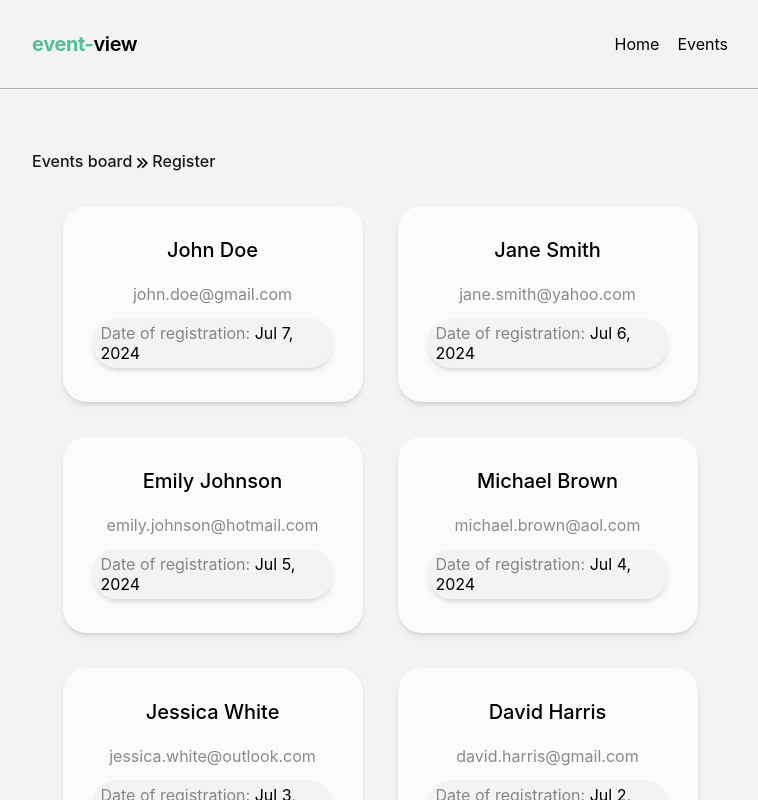
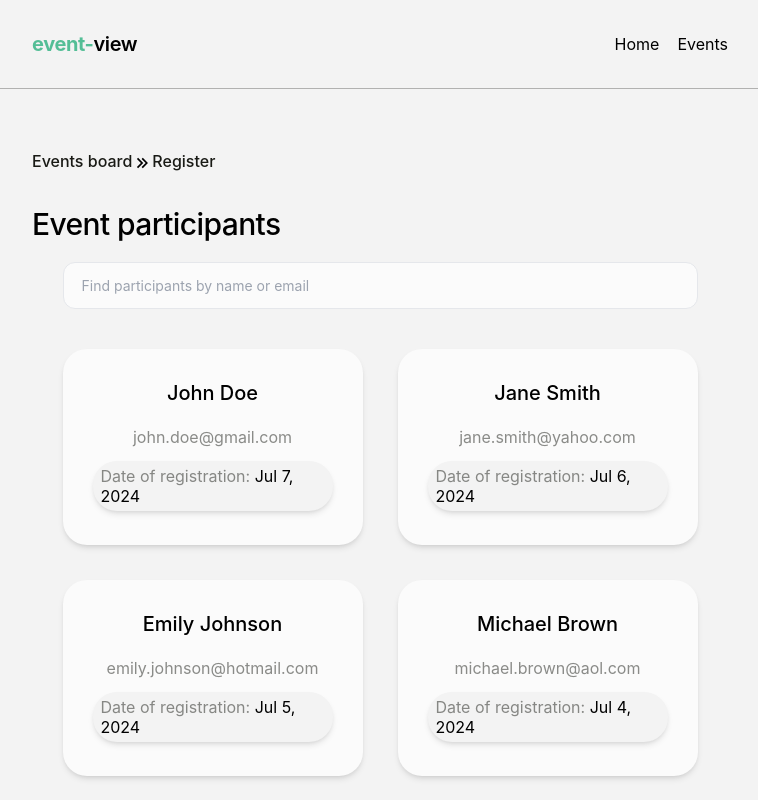
Before and after one commit to NiukaloTetiana/event-view, a React (Vite) app: page /participants/0 in a window 1280 px wide. Shown: the top 800 px of the page, without its empty margins (260-1018 px from the left). Built offline with nearby package versions, Linux system fonts and the light colour scheme.

Commit message:
add Filter component

```diff
--- /dev/null
+++ b/src/components/Filter/Filter.tsx
@@ -0,0 +1,17 @@
+export const Filter = ({
+  onChange,
+}: {
+  onChange: (event: React.ChangeEvent<HTMLInputElement>) => void;
+}) => {
+  return (
+    <div className="flex justify-center mb-[40px]">
+      <input
+        className="sm-max:w-full w-[300px] md:w-[635px] lg:w-full h-[47px] bg-bgFirstLigtColor border rounded-[12px] px-[18px] py-[14px] lg:py-[16px] font-normal text-[14px] lg:text-[16px] leading-[1.25] text-textColor placeholder:text-secondtextColor hover:shadow hover:border-accentColor focus:border-accentColor transition duration-300"
+        name="filter"
+        placeholder="Find participants by name or email"
+        type="text"
+        onChange={onChange}
+      />
+    </div>
+  );
+};
--- a/src/components/ParticipantsList/ParticipantsList.tsx
+++ b/src/components/ParticipantsList/ParticipantsList.tsx
@@ -9,7 +9,7 @@ export const ParticipantsList: React.FC<IParticipantsListProps> = ({
   participants,
 }) => {
   return (
-    <ul className="flex flex-wrap justify-center gap-[35px]">
+    <ul className="flex flex-wrap justify-center lg:justify-between gap-[35px]">
       {participants.map((participant, index) => (
         <ParticipantsItem key={index} {...{ participant, index }} />
       ))}
--- a/src/components/RegisterForm/RegisterForm.tsx
+++ b/src/components/RegisterForm/RegisterForm.tsx
@@ -88,9 +88,7 @@ export const RegisterForm = () => {
       className="bg-bgFirstLigtColor rounded-[30px] py-12 px-8 md:p-12 sm-max:py-9 sm-max:px-6 flex flex-col md:flex-row md:flex-wrap gap-x-[8px] w-full md:w-[472px] mx-auto shadow-lg"
       onSubmit={handleSubmit(onSubmit)}
     >
-      <h2 className="font-medium text-[30px] leading-[1.2] tracking-[-0.02em] text-darkColor mb-3 md:mb-5 sm-max:text-[25px] lg:text-[40px]">
-        Event Registration
-      </h2>
+      <h2 className="title">Event Registration</h2>
       <p className="text-[14px] md:text-[16px] text-secondTextColor leading-[1.25] w-[260px] sm-max:w-[220px] md:w-[350px] lg:w-[450px] mb-5 lg:mb-10">
         Join us for an exciting event, [Event Name]. Please fill out the form
         below to secure your spot. We look forward to seeing you there!
--- a/src/components/index.ts
+++ b/src/components/index.ts
@@ -9,3 +9,4 @@ export * from "./Sort/Sort";
 export * from "./RegisterForm/RegisterForm";
 export * from "./ParticipantsList/ParticipantsList";
 export * from "./ParticipantsList/ParticipantsItem";
+export * from "./Filter/Filter";
--- a/src/index.css
+++ b/src/index.css
@@ -54,6 +54,10 @@ input {
   outline: none;
 }
 
+.title {
+  @apply font-medium text-[30px] leading-[1.2] tracking-[-0.02em] text-darkColor mb-3 md:mb-5 sm-max:text-[25px] lg:text-[40px];
+}
+
 .description {
   @apply pb-[2px] text-[14px] md:text-[16px] text-textColor leading-[1.25] active:text-hoverColor focus:text-hoverColor lg:hover:text-hoverColor transition duration-300;
 }
--- a/src/pages/EventParticipants.tsx
+++ b/src/pages/EventParticipants.tsx
@@ -1,10 +1,17 @@
+import { useState } from "react";
 import { Link } from "react-router-dom";
 import { RiArrowRightDoubleLine } from "react-icons/ri";
 
 import participants from "../assets/participants.json";
-import { ParticipantsList } from "../components";
+import { ParticipantsList, Filter } from "../components";
 
 const EventParticipants = () => {
+  const [filter, setFilter] = useState("");
+
+  const handleChangeFilter = (event: React.ChangeEvent<HTMLInputElement>) => {
+    setFilter(event.target.value);
+  };
+
   return (
     <div className="container pt-[64px] pb-[100px]">
       <div className="flex items-center mb-[32px]">
@@ -19,6 +26,8 @@ const EventParticipants = () => {
         </Link>
       </div>
 
+      <h2 className="title">Event participants</h2>
+      <Filter onChange={handleChangeFilter} />
       <ParticipantsList participants={participants} />
     </div>
   );
```
